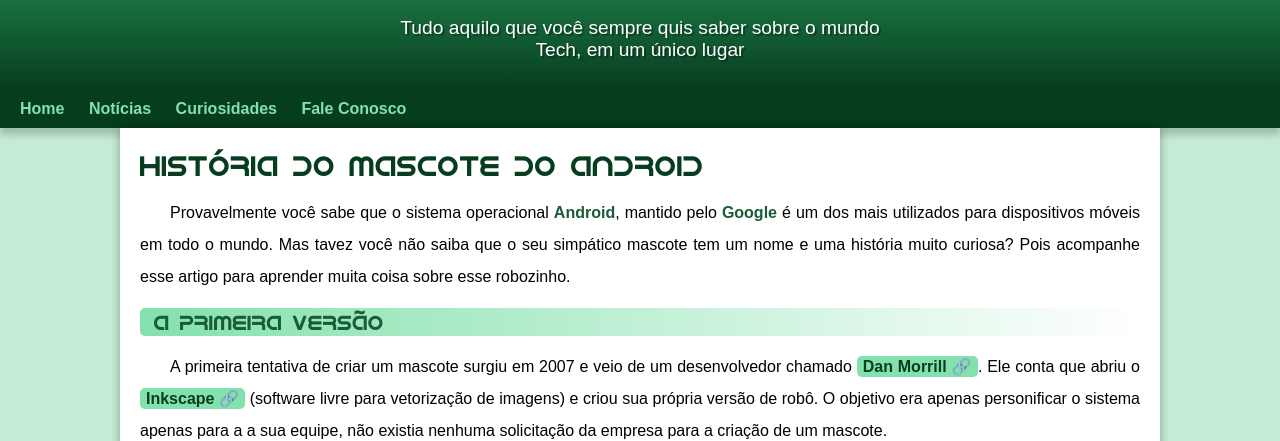
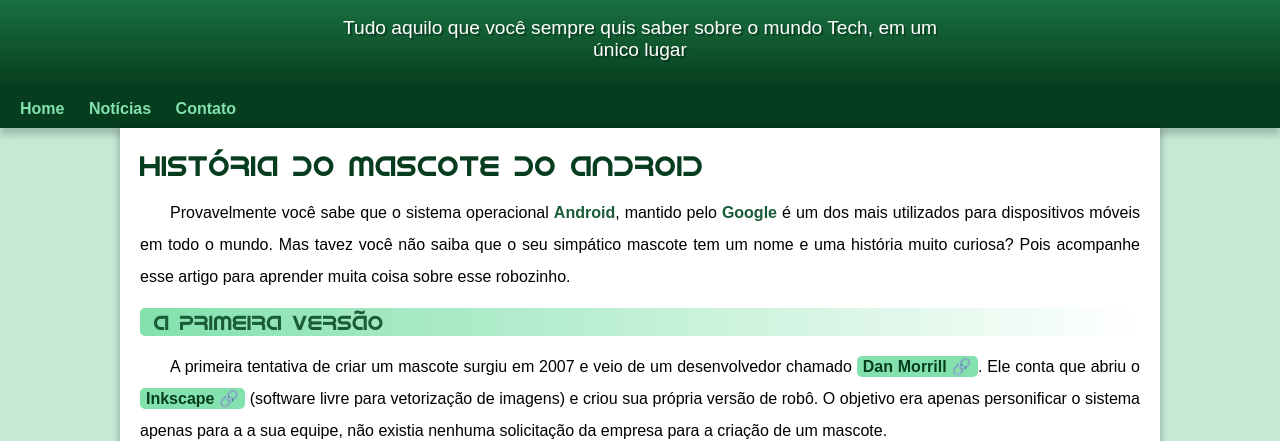
Before and after one commit to LukkasCosta/projeto-android, a plain HTML site: page index.html in a window 1280 px wide. Shown: the part 100-541 px from the top of the page. Drawn offline with Linux system fonts and the light colour scheme.

Commit message:
problema resolvido

```diff
--- a/index.html
+++ b/index.html
@@ -15,8 +15,7 @@
     <nav>
         <a href="#">Home</a>
         <a href="#">Notícias</a>
-        <a href="#">Curiosidades</a>
-        <a href="#">Fale Conosco</a>
+        <a href="#">Contato</a>
     </nav>
     <main>
         <article>
--- a/styles/style.css
+++ b/styles/style.css
@@ -55,12 +55,11 @@ header > p {
     color: white;
     font-family: var(--fonte-padrao);
     font-size: 1.2em;
-    width: 500px;
+    max-width: 600px;
     padding-right: 10px;
     padding-left: 10px;
     margin: auto;
-    margin-bottom: 20px
-    color: white;
+    padding-bottom: 20px;
     text-shadow: 2px 2px 0px rgba(0, 0, 0, 0.315);
 }
 
```
